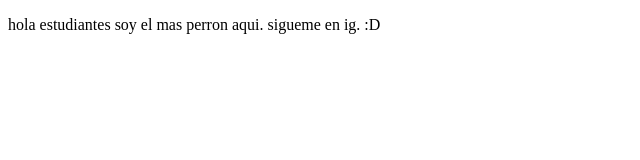
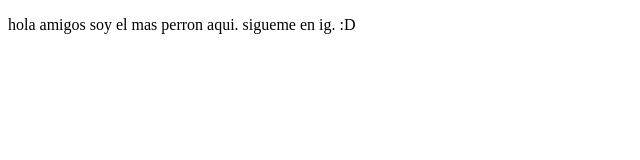
Before and after one commit to ZuNaM-pixel/proyectoDemoCursoPrework, a plain HTML site: page index.html in a window 1280 px wide. Shown: the full height of the page, 0-640 px from the left. Drawn offline with Linux system fonts and the light colour scheme.

```diff
--- a/index.html
+++ b/index.html
@@ -8,7 +8,7 @@
 </head>
 <body>
     <p>
-        hola estudiantes soy el mas perron aqui. sigueme en ig. :D
+        hola amigos soy el mas perron aqui. sigueme en ig. :D
     </p>
 </body>
 </html>
```
